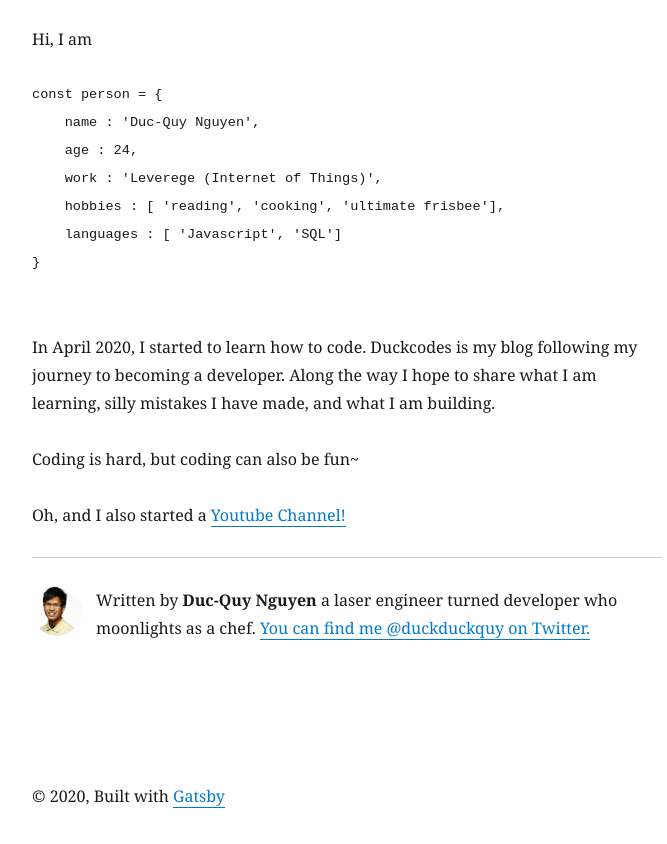
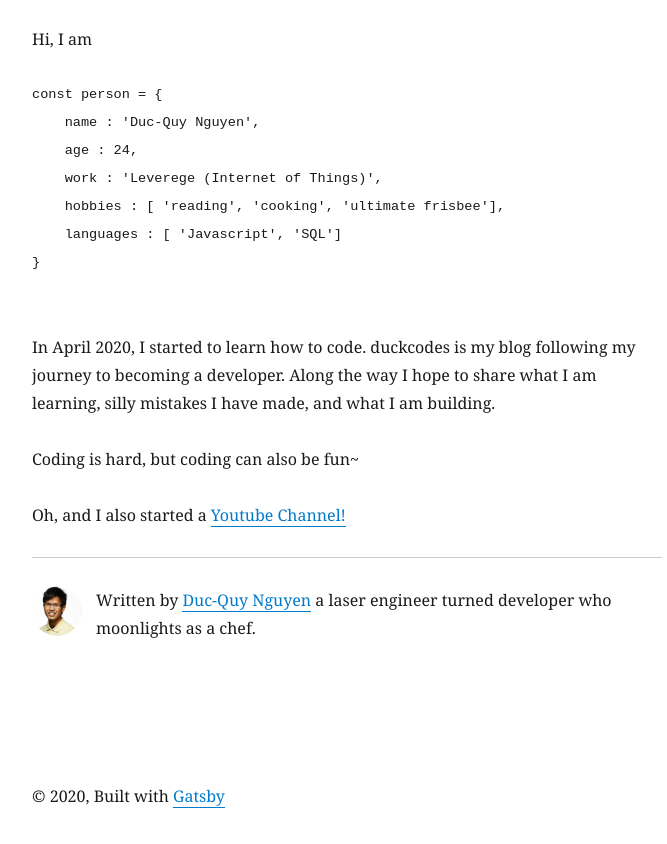
Before and after one commit to duckduckquy/duckcodes, a Gatsby site: page /first-blog-post/ in a window 1280 px wide. Shown: the part 170-1014 px from the top of the page, without its empty margins (293-960 px from the left). Built offline with nearby package versions, Linux system fonts and the light colour scheme; Gatsby itself is replaced by a stand-in of ours; some packages are replaced by stand-ins of ours; code samples lack their colours.

Commit message:
Changed up text in bio

````diff
--- a/content/blog/first-blog-post/index.md
+++ b/content/blog/first-blog-post/index.md
@@ -18,7 +18,7 @@ const person = {
 ```
 <br/>
 
-In April 2020, I started to learn how to code. Duckcodes is my blog following my journey to becoming a developer.
+In April 2020, I started to learn how to code. duckcodes is my blog following my journey to becoming a developer.
 Along the way I hope to share what I am learning, silly mistakes I have made, and what I am building.
 
 Coding is hard, but coding can also be fun~
--- a/gatsby-config.js
+++ b/gatsby-config.js
@@ -8,7 +8,7 @@ module.exports = {
     description: `A starter blog demonstrating what Gatsby can do.`,
     siteUrl: `https://gatsby-starter-blog-demo.netlify.app/`,
     social: {
-      twitter: `duckduckquy`,
+      twitter: `duckcodes`,
     },
   },
   plugins: [
--- a/src/components/bio.js
+++ b/src/components/bio.js
@@ -57,11 +57,10 @@ const Bio = () => {
         }}
       />
       <p>
-        Written by <strong>{author.name}</strong> {author.summary}
+        Written by <a href={`https://twitter.com/${social.twitter}`}>
+          Duc-Quy Nguyen
+        </a> {author.summary}
         {`. `}
-        <a href={`https://twitter.com/${social.twitter}`}>
-          You can find me @duckduckquy on Twitter.
-        </a>
       </p>
     </div>
   )
````
